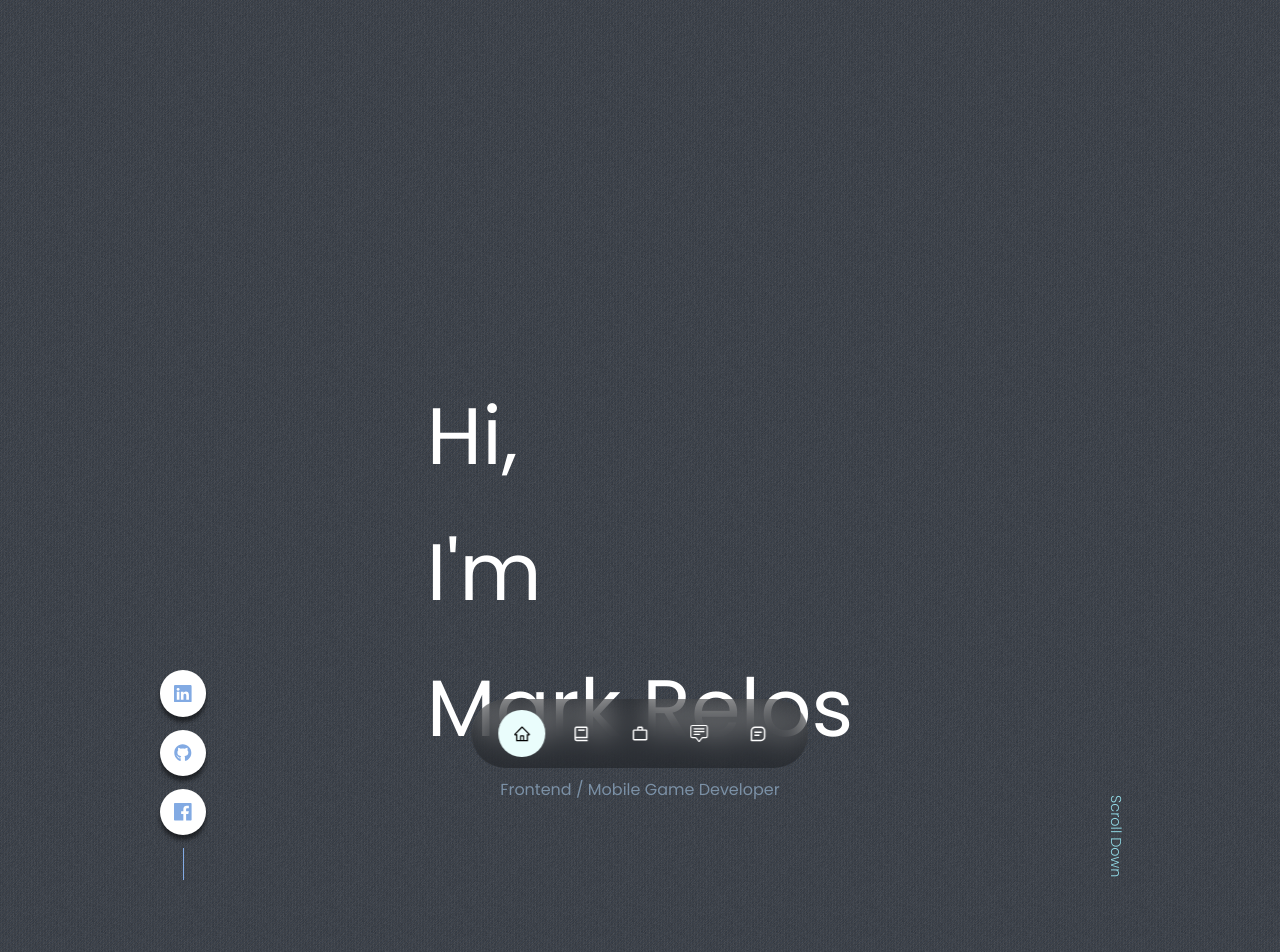
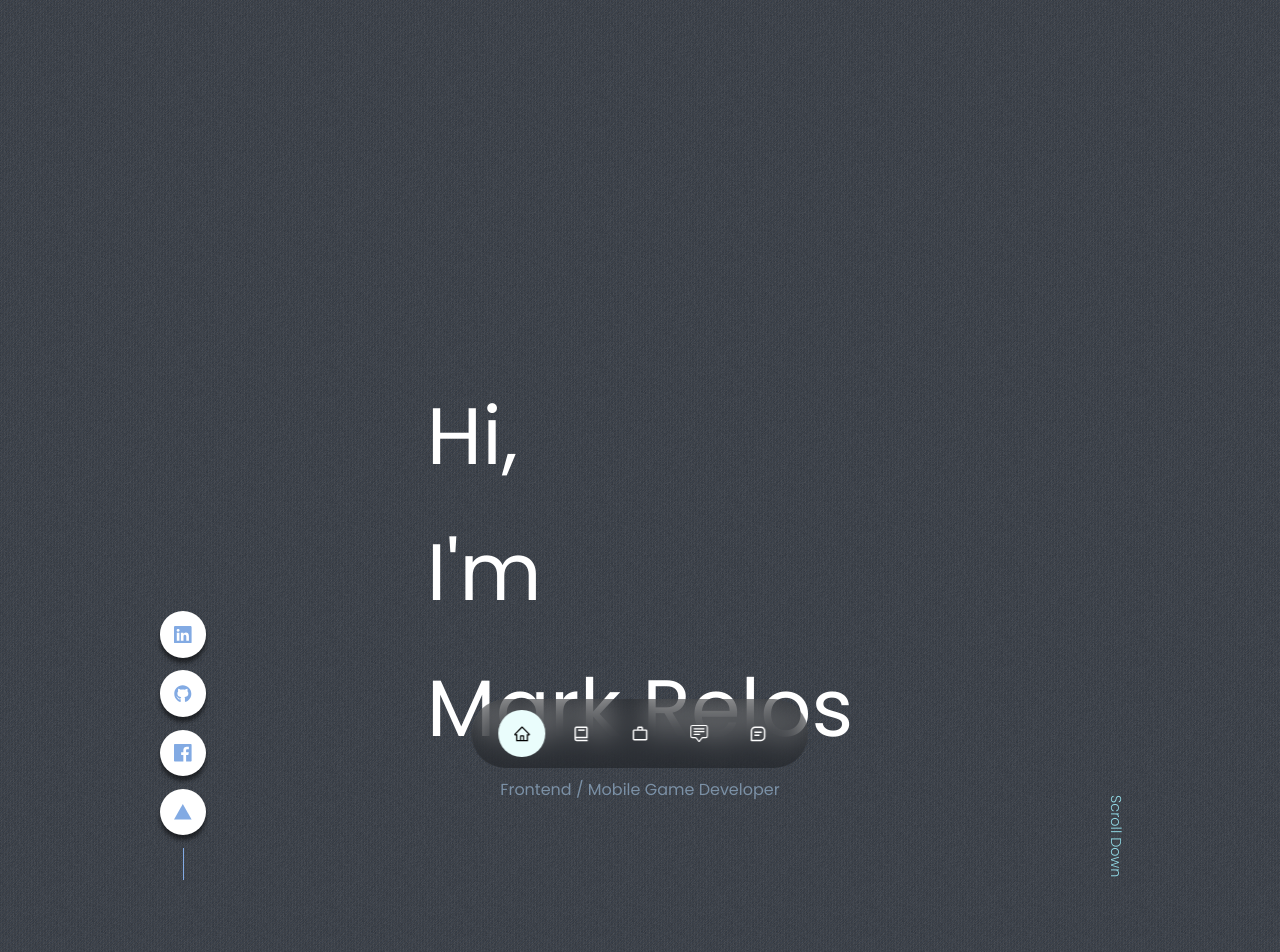
Before and after one commit to markrelos/my-portfolio-website, a React (Create React App) app: page / in a window 1280 px wide. Shown: the top 952 px of the page. Built offline with nearby package versions, Linux system fonts and the light colour scheme.

Commit message:
added vercel

```diff
--- a/src/components/header/HeaderSocials.jsx
+++ b/src/components/header/HeaderSocials.jsx
@@ -1,7 +1,7 @@
 import React from 'react'
 import {BsLinkedin} from 'react-icons/bs'
 import {FaGithub} from 'react-icons/fa'
-import {FiDribbble} from 'react-icons/fi'
+import {SiVercel} from 'react-icons/si'
 import {GrFacebook} from 'react-icons/gr'
 
 const HeaderSocials = () => {
@@ -11,9 +11,9 @@ const HeaderSocials = () => {
         </a>
         <a href="https://github.com/markrelos" target="blank" className='gitHub'><FaGithub />
         </a>
-        {/*<a href="https://dribbble.com" target="blank" className='dribbblE'><FiDribbble />
-        </a>*/}
         <a href="https://facebook.com/markaldrin.relos" target="blank" className='faceBook'><GrFacebook/>
+        </a>
+        <a href="https://vercel.com/markrelos" target="blank" className='vercel'><SiVercel />
         </a>
     </div>
   )
--- a/src/components/header/header.css
+++ b/src/components/header/header.css
@@ -87,8 +87,8 @@ header {
 .gitHub:hover {
     background: #131418;
 }
-.dribbblE:hover {
-    background: #EA4C89;
+.vercel:hover {
+    background: #000000;
 }
 
 .faceBook:hover {
```
